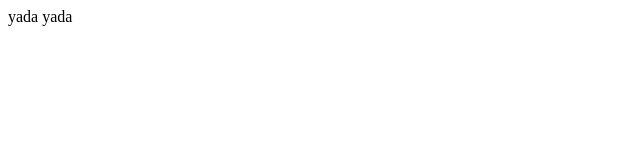
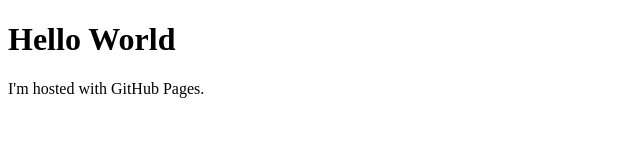
Before and after one commit to Wadafacc/wadafacc.github.io, a plain HTML site: page index.html in a window 1280 px wide. Shown: the whole page, without its empty margins (0-640 px from the left). Drawn offline with Linux system fonts and the light colour scheme.

Commit message:
Update index.html

```diff
--- a/index.html
+++ b/index.html
@@ -6,6 +6,7 @@
     <title>YA YEET</title>
 </head>
 <body>
-    yada yada
+    <h1>Hello World</h1>
+    <p>I'm hosted with GitHub Pages.</p>
 </body>
 </html>
```
